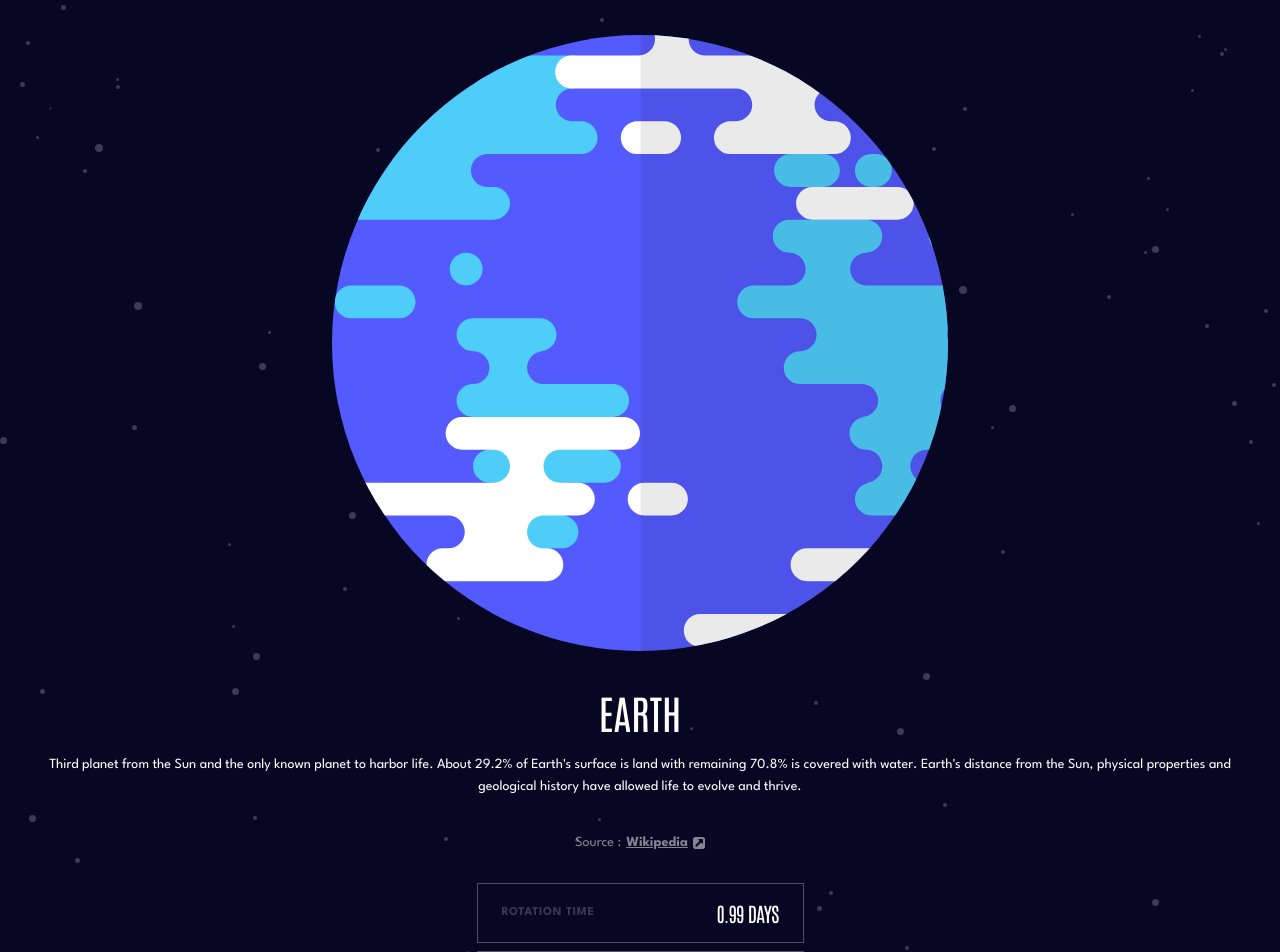
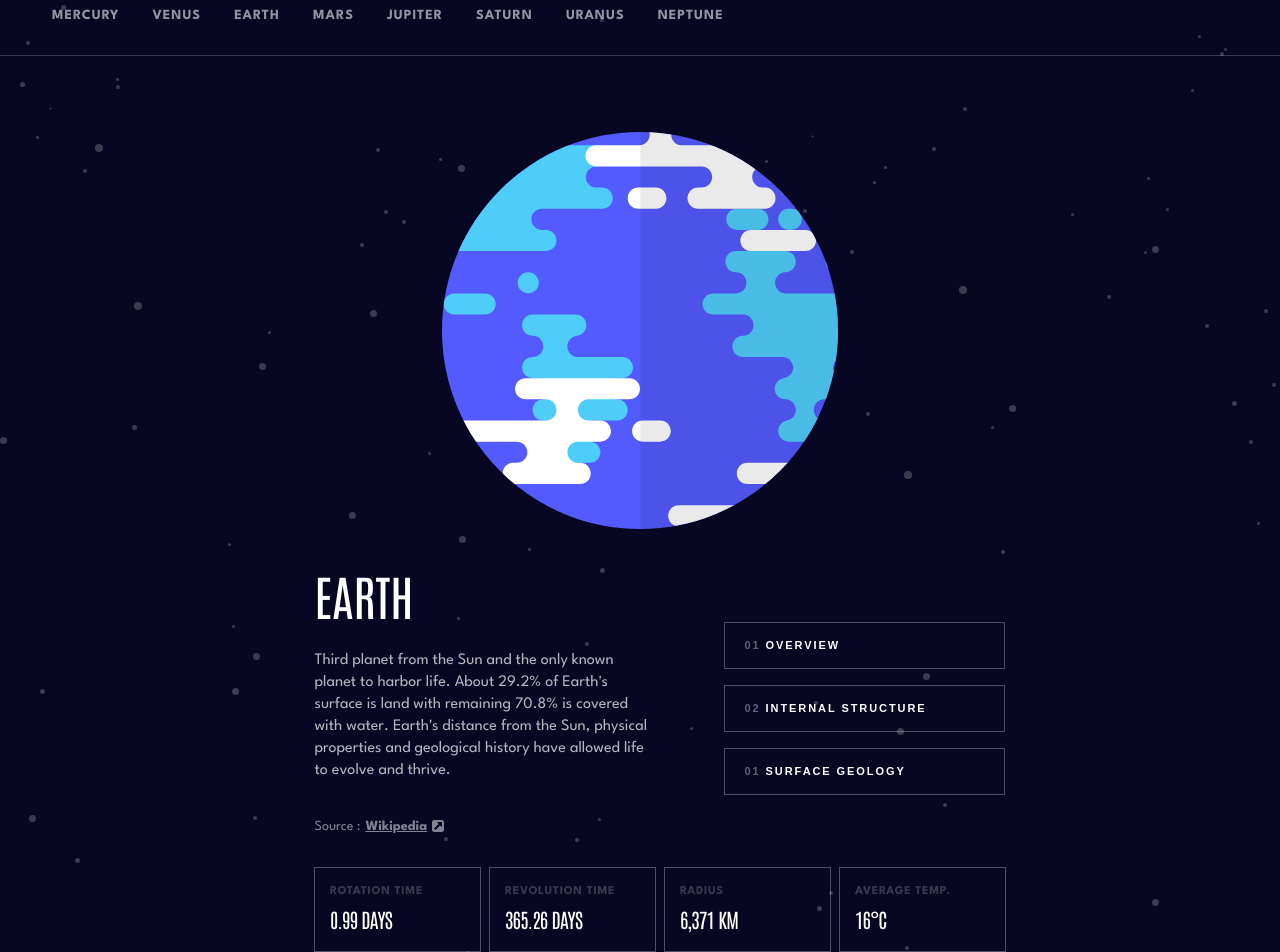
Before and after one commit to GhostHunter78/Planets-facts-site, a React (Vite) app: page /planets/earth in a window 1280 px wide. Shown: the part 120-1072 px from the top of the page. Built offline with nearby package versions, Linux system fonts and the light colour scheme.

Commit message:
Done making visual side for tablet designs

```diff
--- /dev/null
+++ b/src/SVGs/BurgerIcon.jsx
@@ -0,0 +1,24 @@
+import styled from "styled-components";
+
+const StyledBurgerIcon = styled.svg`
+  width: 24px;
+  height: 17px;
+  cursor: pointer;
+  opacity: 1;
+  display: block;
+  & path {
+    fill: white; /* Apply fill directly to the path element */
+  }
+
+  @media (min-width: 768px) {
+    display: none;
+  }
+`;
+
+const BurgerIcon = (props) => (
+  <StyledBurgerIcon {...props}>
+    <path d="M0 0h24v3H0zM0 7h24v3H0zM0 14h24v3H0z" />
+  </StyledBurgerIcon>
+);
+
+export default BurgerIcon;
--- a/src/SVGs/index.js
+++ b/src/SVGs/index.js
@@ -1,2 +1,3 @@
 export { default as SourceIcon } from "./SourceIcon";
 export { default as ArrowIcon } from "./ArrowIcon";
+export { default as BurgerIcon } from "./BurgerIcon";
--- a/src/components/Header.jsx
+++ b/src/components/Header.jsx
@@ -1,7 +1,23 @@
 import React, { useState } from "react";
-import styled from "styled-components";
+import styled, { css } from "styled-components";
 import ArrowIcon from "../SVGs/ArrowIcon";
 import { Link, useParams } from "react-router-dom";
+import BurgerIcon from "../SVGs/BurgerIcon";
+
+// Adding breakpoints for responsive designs
+const breakpoints = {
+  tablet: 768,
+  desktop: 1440,
+};
+
+const media = Object.keys(breakpoints).reduce((accumulator, label) => {
+  accumulator[label] = (...args) => css`
+    @media (min-width: ${breakpoints[label]}px) {
+      ${css(...args)}
+    }
+  `;
+  return accumulator;
+}, {});
 
 // Creating array for planets to then iterate through them
 // with using map and display them in the menu
@@ -24,20 +40,8 @@ const Header = () => {
     setIsClicked(!isClicked);
   };
 
-  // When BurgerIcon is clicked it lowers its opcity to appear as clicked
-  const BurgerIcon = ({ onClick, isClicked }) => (
-    <svg
-      xmlns="http://www.w3.org/2000/svg"
-      width="24"
-      height="17"
-      onClick={onClick}
-      style={{ opacity: isClicked ? "0.2" : "1" }}
-    >
-      <g fill="#FFF" fillRule="evenodd">
-        <path d="M0 0h24v3H0zM0 7h24v3H0zM0 14h24v3H0z" />
-      </g>
-    </svg>
-  );
+  // Importing BurgerIcon SVG as a component
+  <BurgerIcon />;
 
   return (
     <div className="header">
@@ -87,6 +91,10 @@ const LogoAndBurgerIcon = styled.div`
   align-items: center;
   justify-content: space-between;
   padding: 16px 24px;
+
+  ${media.tablet`
+    padding-top: 32px
+  `}
 `;
 
 const LogoText = styled.p`
@@ -98,12 +106,20 @@ const LogoText = styled.p`
   line-height: normal;
   letter-spacing: -1.05px;
   text-transform: uppercase;
+
+  ${media.tablet`
+    margin: auto
+  `}
 `;
 
 const Line = styled.div`
   height: 1px;
   opacity: 0.2;
   background: #fff;
+
+  @media (min-width: 768px) {
+    display: none;
+  }
 `;
 
 const MenuDiv = styled.div`
--- a/src/pages/Home.jsx
+++ b/src/pages/Home.jsx
@@ -90,6 +90,18 @@ const Home = () => {
           </NavigationWord>
         </ActiveNavigationDiv>
       </NavigationDiv>
+
+      {/* Navigation Div for tablet design*/}
+      <TabletMenu>
+        <TabletMenuWord>mercury</TabletMenuWord>
+        <TabletMenuWord>venus</TabletMenuWord>
+        <TabletMenuWord>earth</TabletMenuWord>
+        <TabletMenuWord>mars</TabletMenuWord>
+        <TabletMenuWord>jupiter</TabletMenuWord>
+        <TabletMenuWord>saturn</TabletMenuWord>
+        <TabletMenuWord>uranus</TabletMenuWord>
+        <TabletMenuWord>neptune</TabletMenuWord>
+      </TabletMenu>
       <Line></Line>
       <Main>
         <PlanetImg src={activeImage} alt={`${planet.name} planet`} />
@@ -124,6 +136,54 @@ const Home = () => {
             <InfoNumbers>{planet.temperature}</InfoNumbers>
           </InfoDiv>
         </InfoDivs>
+        {/* Planet name, content and Wikipedia source div for Tablet dedisgn */}
+        <TabletMain>
+          <TabletPlanetSrcAndContent>
+            <TabletPlanetName>{planet.name}</TabletPlanetName>
+            <TabletContent>{activeContent.content}</TabletContent>
+            <TabletSourceDiv>
+              <SourceText>Source : </SourceText>
+              <SourceLink
+                href={activeContent.source}
+                target="_blank"
+                rel="noopener noreferrer"
+              >
+                Wikipedia
+              </SourceLink>
+              <SourceIcon />
+            </TabletSourceDiv>
+          </TabletPlanetSrcAndContent>
+
+          <TabletNavigationsDiv>
+            <TabletNavigationButton>
+              01 <span style={{ color: "white" }}>OVERVIEW</span>
+            </TabletNavigationButton>
+            <TabletNavigationButton>
+              02 <span style={{ color: "white" }}>INTERNAL STRUCTURE</span>
+            </TabletNavigationButton>
+            <TabletNavigationButton>
+              01 <span style={{ color: "white" }}>SURFACE GEOLOGY</span>
+            </TabletNavigationButton>
+          </TabletNavigationsDiv>
+        </TabletMain>
+        <TabletInfoDivs>
+          <TabletInfoDiv>
+            <TabletInfoTitle>rotation time</TabletInfoTitle>
+            <TabletInfoNumbers>{planet.rotation}</TabletInfoNumbers>
+          </TabletInfoDiv>
+          <TabletInfoDiv>
+            <TabletInfoTitle>revolution time</TabletInfoTitle>
+            <TabletInfoNumbers>{planet.revolution}</TabletInfoNumbers>
+          </TabletInfoDiv>
+          <TabletInfoDiv>
+            <TabletInfoTitle>radius</TabletInfoTitle>
+            <TabletInfoNumbers>{planet.radius}</TabletInfoNumbers>
+          </TabletInfoDiv>
+          <TabletInfoDiv>
+            <TabletInfoTitle>average temp.</TabletInfoTitle>
+            <TabletInfoNumbers>{planet.temperature}</TabletInfoNumbers>
+          </TabletInfoDiv>
+        </TabletInfoDivs>
       </Main>
     </>
   );
@@ -137,6 +197,22 @@ const Main = styled.div`
   flex-direction: column;
   align-items: center;
   padding: 39px 24px 47px 24px;
+  @media (min-width: 768px) {
+    padding: 36px 39px;
+  }
+`;
+
+const TabletMain = styled.div`
+  display: none;
+
+  @media (min-width: 768px) {
+    display: flex;
+    align-items: center;
+    justify-content: center;
+    flex-direction: row;
+    padding-left: 39px;
+    gap: 70px;
+  }
 `;
 
 const Line = styled.div`
@@ -151,6 +227,32 @@ const NavigationDiv = styled.div`
   align-items: center;
   justify-content: space-between;
   z-index: 1;
+
+  @media (min-width: 768px) {
+    display: none;
+  }
+`;
+
+const TabletMenu = styled.div`
+  display: none;
+
+  @media (min-width: 768px) {
+    display: flex;
+    flex-direction: row;
+    align-items: center;
+    padding: 39px 52px 27px 52px;
+    gap: 33px;
+  }
+`;
+
+const TabletMenuWord = styled.p`
+  font-size: 14px;
+  font-weight: 700;
+  line-height: 25px;
+  letter-spacing: 1px;
+  text-align: left;
+  text-transform: uppercase;
+  color: #ffffff92;
 `;
 
 const ActiveNavigationDiv = styled.div`
@@ -173,6 +275,21 @@ const NavigationWord = styled.p`
 
 const PlanetImg = styled.img`
   width: 50%;
+  @media (min-width: 768px) {
+    margin-top: 40px;
+    width: 33%;
+  }
+`;
+
+const TabletPlanetSrcAndContent = styled.div`
+  display: none;
+
+  @media (min-width: 768px) {
+    width: 339px;
+    display: flex;
+    flex-direction: column;
+    align-items: flex-start;
+  }
 `;
 
 const PlanetName = styled.h2`
@@ -184,16 +301,53 @@ const PlanetName = styled.h2`
   line-height: normal;
   font-family: Antonio;
   text-transform: uppercase;
+
+  @media (min-width: 768px) {
+    display: none;
+  }
+`;
+
+const TabletPlanetName = styled.h2`
+  display: none;
+  @media (min-width: 768px) {
+    display: block;
+    margin-top: 35px;
+    color: #fff;
+    text-align: center;
+    font-size: 48px;
+    font-weight: 400;
+    line-height: normal;
+    font-family: Antonio;
+    text-transform: uppercase;
+  }
 `;
 
 const Content = styled.p`
   margin-top: 16px;
-  color: #fff;
+  color: #ffffffb3;
   text-align: center;
   font-size: 14px;
   font-style: normal;
   font-weight: 400;
   line-height: 22px;
+
+  @media (min-width: 768px) {
+    display: none;
+  }
+`;
+
+const TabletContent = styled.p`
+  display: none;
+  @media (min-width: 768px) {
+    display: block;
+    margin-top: 24px;
+    color: #ffffffb3;
+    text-align: left;
+    font-size: 16px;
+    font-style: normal;
+    font-weight: 400;
+    line-height: 22px;
+  }
 `;
 
 const SourceDiv = styled.div`
@@ -201,6 +355,20 @@ const SourceDiv = styled.div`
   align-items: center;
   margin-top: 32px;
   gap: 5px;
+
+  @media (min-width: 768px) {
+    display: none;
+  }
+`;
+
+const TabletSourceDiv = styled.div`
+  display: none;
+  @media (min-width: 768px) {
+    display: flex;
+    align-items: center;
+    margin-top: 32px;
+    gap: 5px;
+  }
 `;
 
 const SourceText = styled.p`
@@ -222,12 +390,49 @@ const SourceLink = styled.a`
   text-decoration-line: underline;
 `;
 
+const TabletNavigationsDiv = styled.div`
+  display: flex;
+  flex-direction: column;
+  align-items: center;
+  gap: 16px;
+  margin-top: 50px;
+`;
+
+const TabletNavigationButton = styled.button`
+  width: 281px;
+  padding: 10px 20px;
+  border: 1px solid #ffffff49;
+  font-size: 11px;
+  font-weight: 900;
+  line-height: 25px;
+  letter-spacing: 1.9285714626312256px;
+  text-align: left;
+  color: #ffffff5c;
+  background: none;
+`;
+
 const InfoDivs = styled.div`
   margin-top: 28px;
   display: flex;
   flex-direction: column;
   align-items: center;
   gap: 8px;
+
+  @media (min-width: 768px) {
+    display: none;
+  }
+`;
+
+const TabletInfoDivs = styled.div`
+  display: none;
+  @media (min-width: 768px) {
+    margin-top: 28px;
+    display: flex;
+    flex-direction: row;
+    align-items: center;
+    gap: 8px;
+    margin-left: 40px;
+  }
 `;
 
 const InfoDiv = styled.div`
@@ -237,6 +442,18 @@ const InfoDiv = styled.div`
   align-items: center;
   justify-content: space-between;
   border: 1px solid #ffffff49;
+`;
+
+const TabletInfoDiv = styled.div`
+  display: none;
+  @media (min-width: 768px) {
+    width: 167px;
+    padding: 16px 0 19px 15px;
+    display: flex;
+    flex-direction: column;
+    border: 1px solid #ffffff49;
+    gap: 6px;
+  }
 `;
 
 const InfoTitle = styled.p`
@@ -250,6 +467,21 @@ const InfoTitle = styled.p`
   opacity: 0.2;
 `;
 
+const TabletInfoTitle = styled.p`
+  display: none;
+  @media (min-width: 768px) {
+    display: flex;
+    color: #fff;
+    font-size: 12px;
+    font-style: normal;
+    font-weight: 700;
+    line-height: 16px;
+    letter-spacing: 0.727px;
+    text-transform: uppercase;
+    opacity: 0.2;
+  }
+`;
+
 const InfoNumbers = styled.h2`
   color: #fff;
   font-family: Antonio;
@@ -260,3 +492,18 @@ const InfoNumbers = styled.h2`
   letter-spacing: -0.75px;
   text-transform: uppercase;
 `;
+
+const TabletInfoNumbers = styled.h2`
+  display: none;
+  @media (min-width: 768px) {
+    display: flex;
+    color: #fff;
+    font-family: Antonio;
+    font-size: 20px;
+    font-style: normal;
+    font-weight: 400;
+    line-height: normal;
+    letter-spacing: -0.75px;
+    text-transform: uppercase;
+  }
+`;
```
